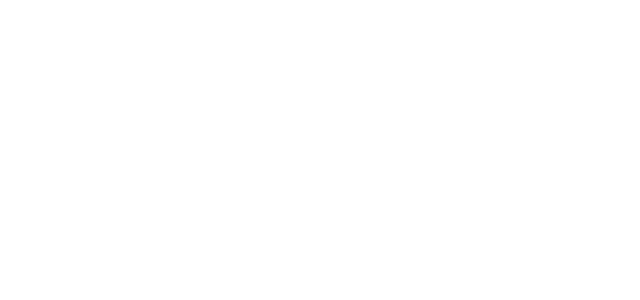
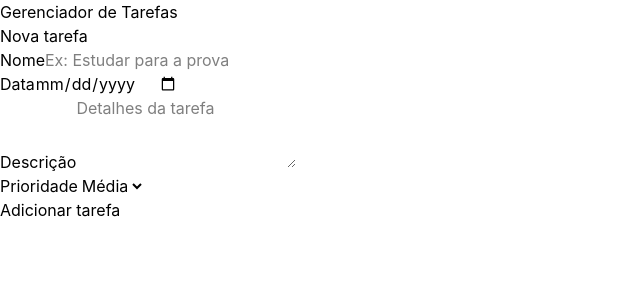
Before and after one commit to arthurgermano69/CP4-Web-Development, a React (Vite) app: page / in a window 1280 px wide. Shown: the top 300 px of the page, without its empty margins (0-640 px from the left). Built offline with nearby package versions, Linux system fonts and the light colour scheme.

Commit message:
feat: integra TaskForm ao App e centraliza estado das tarefas

```diff
--- a/src/App.jsx
+++ b/src/App.jsx
@@ -1,8 +1,46 @@
+import { useState } from 'react'
+import TaskForm from './components/TaskForm'
+
+// Os outros integrantes vão importar aqui os próprios componentes:
+// import TaskList from './components/TaskList'
+// import Filters from './components/Filters'
+// import useLocalStorage from './hooks/useLocalStorage'
+
 const App = () => {
+
+  // Estado central da lista de tarefas.
+  // Depois, o integrante responsável pelo localStorage vai trocar
+  // este useState por um hook customizado (ex: useLocalStorage),
+  // mantendo a mesma interface (tasks / setTasks).
+
+  const [tasks, setTasks] = useState([])
+
+  // Callback passado para o TaskForm: adiciona uma nova tarefa
+  // ao final da lista, sem remover as que já existem.
+
+  const handleAddTask = (newTask) => {
+    setTasks((prevTasks) => [...prevTasks, newTask])
+  }
+
   return (
-    <>
+    <div className="app">
+      <header>
+        <h1>Gerenciador de Tarefas</h1>
+      </header>
 
-    </>
+      <main>
+        <TaskForm onAddTask={handleAddTask} />
+
+        {/* Espaço reservado para o componente de listagem
+            (integrante responsável por TaskList / TaskCard) */}
+        {/* <TaskList tasks={tasks} /> */}
+
+        {/* Espaço reservado para os filtros
+            (Todas / Pendentes / Concluídas) */}
+        {/* <Filters /> */}
+
+      </main>
+    </div>
   )
 }
 
```
